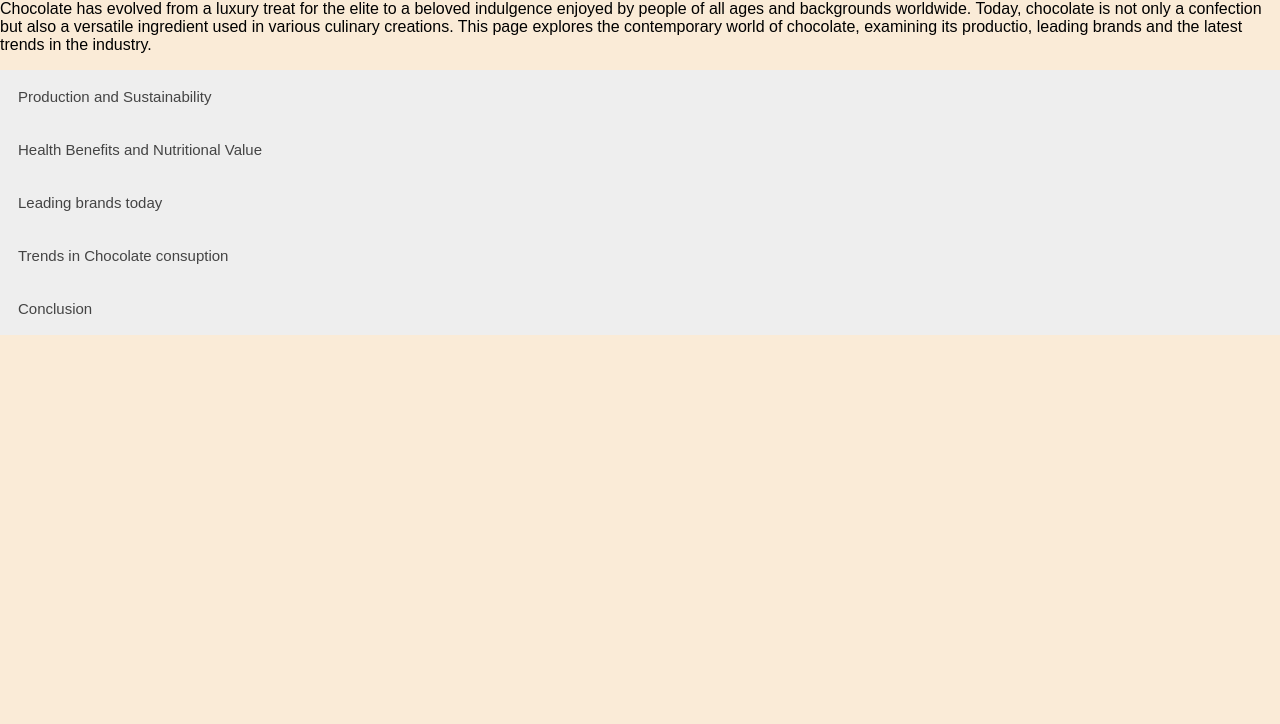
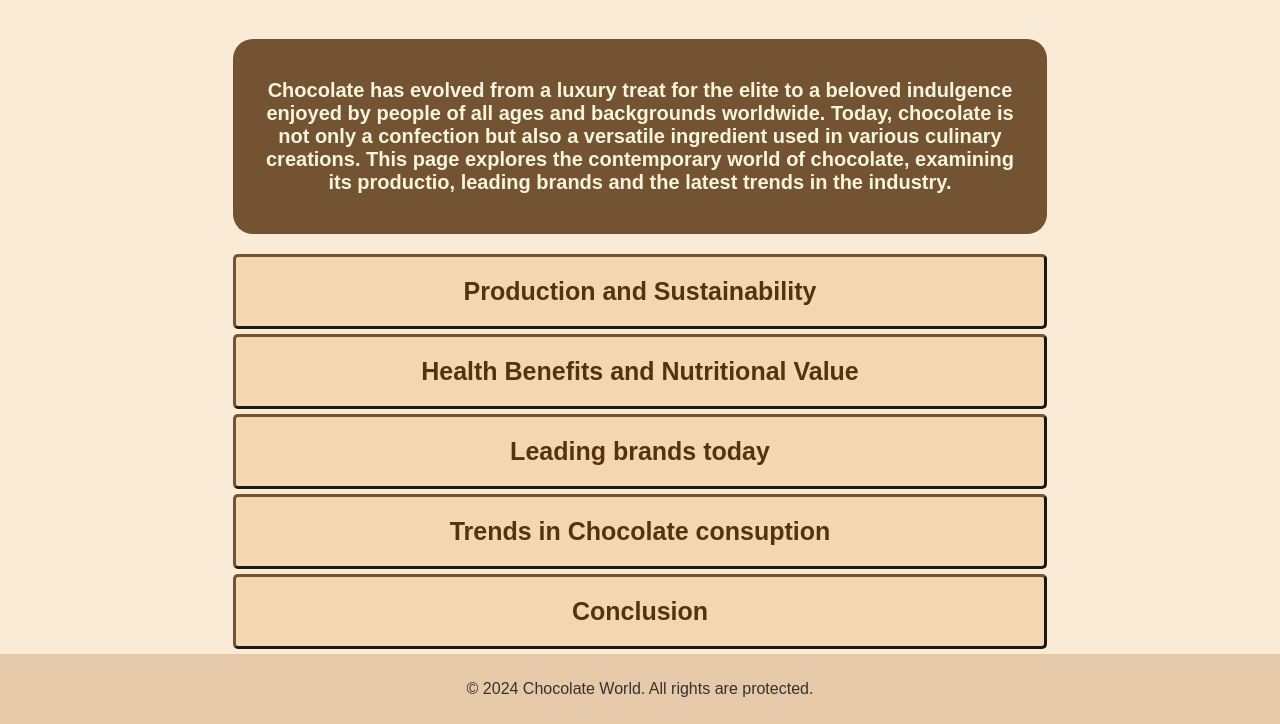
Before and after one commit to raikazaika/IT-project, a plain HTML site: page Main Page/chocolate_today/chocolate_today.html in a window 1280 px wide. Shown: the part 144-868 px from the top of the page. Before the commit the page ends 800 px from the top, so only its background shows below. Drawn offline with Linux system fonts and the light colour scheme.

Commit message:
make_at_home_chocolate_today
everything ready

```diff
--- a/Main Page/chocolate_today/chocolate_today.html
+++ b/Main Page/chocolate_today/chocolate_today.html
@@ -17,8 +17,12 @@
         <li><a href = ".impact_of_chocolate">Impact of chocolate</a></li>
       </ul>
     </nav>
-    <h1>Chocolate today</h1>
-    <p id = "Introduction">
+    <h1 id = "header1">Chocolate today</h1>
+    <div id = "line">
+      <div></div>
+      <div>
+        <div id = "div_introduction">
+          <p id = "introduction">
             Chocolate has evolved from a luxury treat for the elite
             to a beloved indulgence enjoyed by people of all ages and
             backgrounds worldwide. Today, chocolate is not only a
@@ -27,6 +31,7 @@
             world of chocolate, examining its productio, leading brands
             and the latest trends in the industry.
           </p>
+        </div>
         <div id = "collapsibles">
           <div id = "Production_and_Sustainability">
             <button type="button" class="collapsible">Production and Sustainability</button>
@@ -129,6 +134,12 @@
             </div>
           </div>
         </div>
+      </div>
+      <div></div>
+    </div>
+    <footer>
+        <p>&copy; 2024 Chocolate World. All rights are protected.</p>
+    </footer>
     <script src = "collapsibles.js"></script>
   </body>
 </html>
--- a/Main Page/chocolate_today/collapsibles.js
+++ b/Main Page/chocolate_today/collapsibles.js
@@ -5,7 +5,6 @@ for (i = 0; i < coll.length; i++) {
   console.log(i);
   coll[i].addEventListener("click", function() {
     this.classList.toggle("active");
-    console.log("active")
     var content = this.nextElementSibling;
     if (content.style.display === "block") {
       content.style.display = "none";
--- a/Main Page/chocolate_today/style.css
+++ b/Main Page/chocolate_today/style.css
@@ -5,7 +5,7 @@ body {
   background-size: cover;
   background-color: antiquewhite;
 }
- /* navigation bar design  */
+ /* navigation bar */
 nav ul {
   list-style-type: none;
   margin: 0;
@@ -40,29 +40,61 @@ nav ul li:hover {
   display: inline;
   height: 20px;
 }
-
-/* collapsibles*/
-.collapsible {
-  background-color: #eee;
-  color: #444;
-  cursor: pointer;
-  padding: 18px;
-  width: 100%;
-  border: none;
-  text-align: left;
-  outline: none;
-  font-size: 15px;
+/* introductions */
+#header1 {
+  text-align: center;
+  color: #553311;
+  font-size: 40px;
 }
 
-/* Add a background color to the button if it is clicked on (add the .active class with JS), and when you move the mouse over it (hover) */
-.active, .collapsible:hover {
-  background-color: #ccc;
+#line {
+  display: grid;
+  grid-template-columns: 2fr 7fr 2fr;
+}
+#div_introduction {
+  background-color: #745332;
+  padding: 20px;
+  margin-top: 20px;
+  margin-bottom: 20px;
+  border-radius: 20px;
 }
 
-/* Style the collapsible content. Note: hidden by default */
+#introduction {
+  text-align: center;
+  font-weight: bold;
+  color: beige;
+  font-size: 20px;
+}
+/*collapsibles*/
+
+.collapsible {
+  width: 100%;
+  height: 75px;
+  background-color: rgb(244, 215, 177);
+  border-color: #745332;
+  border-radius: 5px;
+  border-width: 3px;
+  margin-bottom: 5px;
+  color: #553311;
+  font-weight: bold;
+  text-align: center;
+  font-size: 25px;
+}
+.active, .collapsible:hover{
+  background-color: burlywood;
+}
+/*content*/
 .content {
-  padding: 0 18px;
+  padding: 10px;
+  padding-top: 0px;
+  margin: 5px;
+  background-color: antiquewhite;
   display: none;
-  overflow: hidden;
-  background-color: #f1f1f1;
 }
+
+footer {
+  background-color: #e6c9a8;
+  color: #333;
+  text-align: center;
+  padding: 10px;
+}
--- a/Main Page/make_chocolate/style.css
+++ b/Main Page/make_chocolate/style.css
@@ -173,12 +173,12 @@ nav ul li:hover {
 /* coocoa spread */
 #cocoa_spread_recipes{
   margin: 10%;
-  border-color: #745332;
+  border-color: #6e4b28;
   border-width: 4px;
   border-style: solid;
   border-radius: 10px;
   padding: 4%;
-  background-color: #745332;
+  background-color: #6e4b28;
 }
 #cocoa_spread_recipes h2{
     color: antiquewhite;
@@ -191,3 +191,10 @@ nav ul li:hover {
     color: antiquewhite;
     font-size: 20px;
 }
+
+footer {
+  background-color: #e6c9a8;
+  color: #333;
+  text-align: center;
+  padding: 10px;
+}
```
Also changed, not shown: Main Page/history/history.html (+1 -1 lines), Main Page/home_page/index.html (+3 -2 lines), Main Page/make_chocolate/make_chocolate.html (+5 -2 lines), Main Page/online_shop/style.css (+5 -3 lines). Lines whose indentation alone changed are shown as unchanged.
